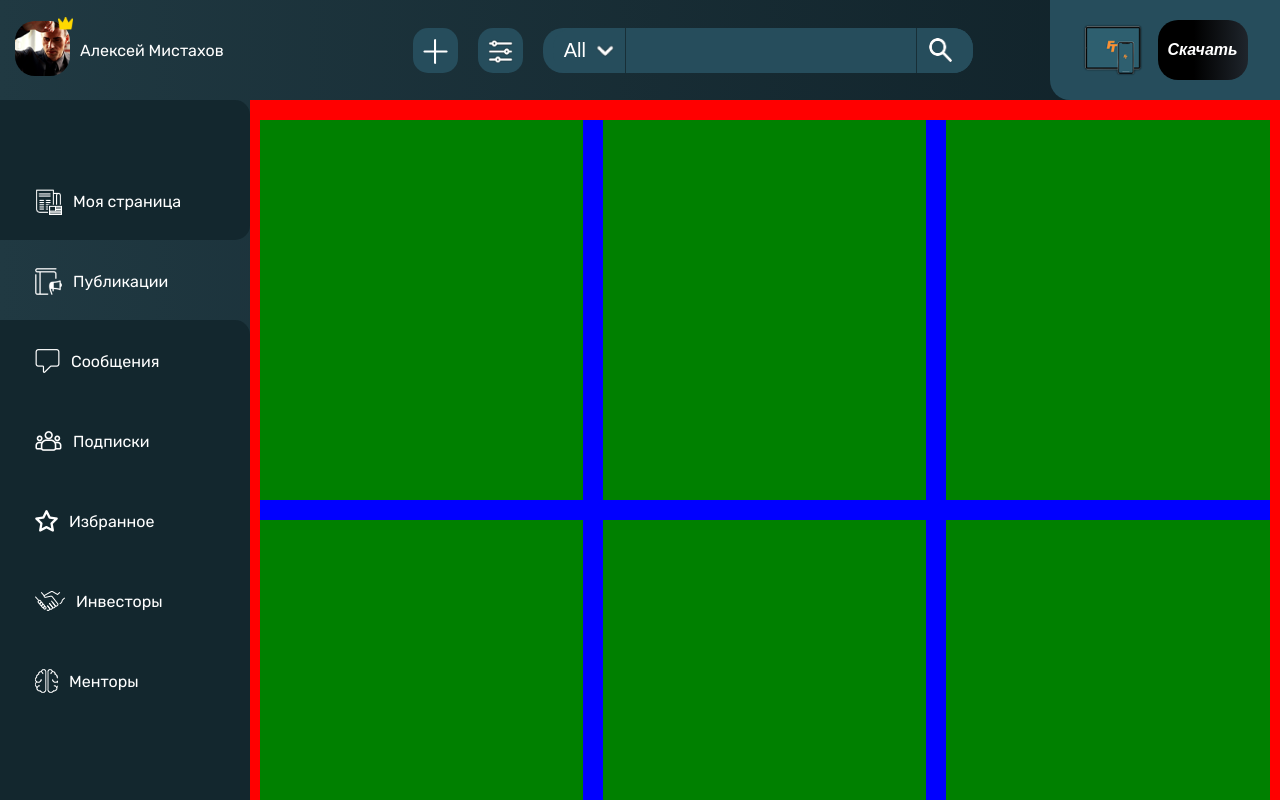
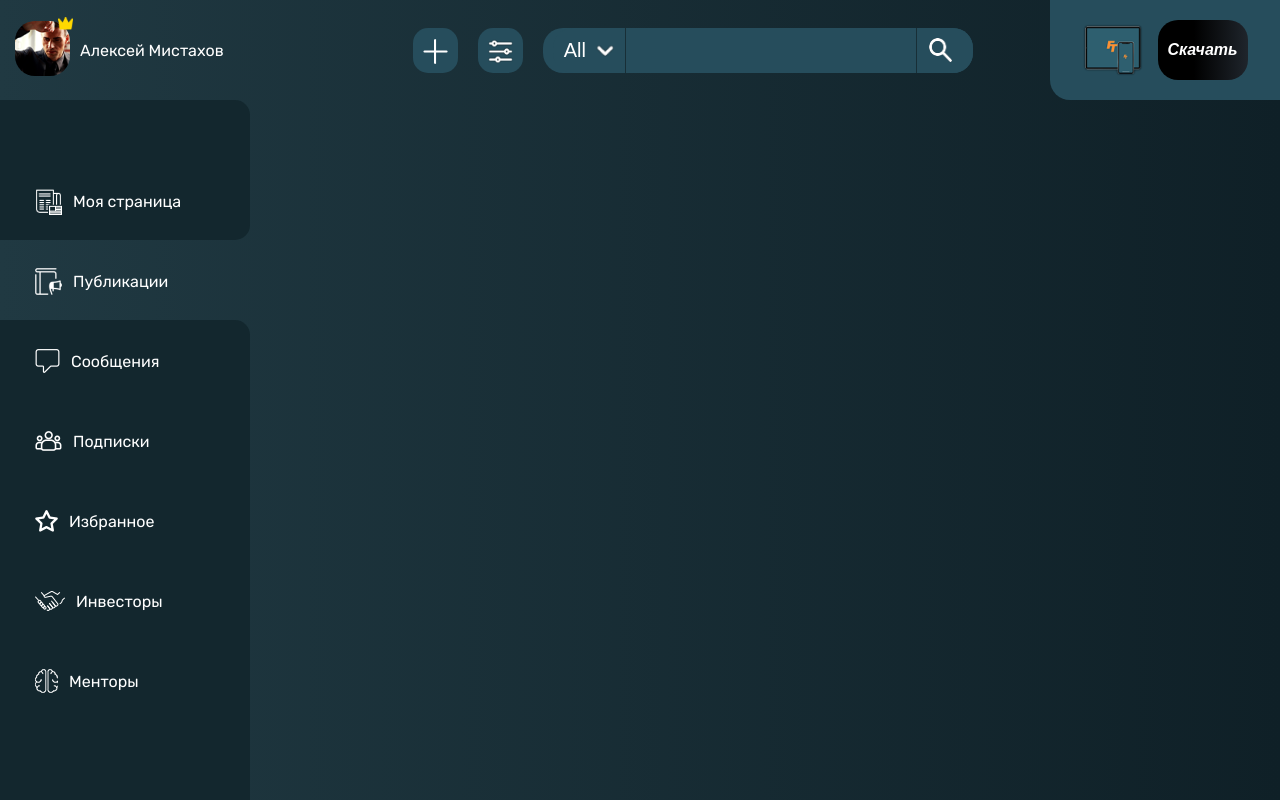
Before and after one commit to AndrewTalanov/findteam-vue, a Vue app: page / in a window 1280 px wide. Shown: the top 800 px of the page. Built offline with nearby package versions, Linux system fonts and the light colour scheme.

Commit message:
выключил лишние бэкграунды

```diff
--- a/src/components/CardWrapper.vue
+++ b/src/components/CardWrapper.vue
@@ -33,13 +33,13 @@ export default {
     .card__wrapper{
         width: 100%;
         height: 900px;
-        background-color: red;
+        /* background-color: red; */
     }
     .card__inner{
         width: 90%;
         height: 900px;
         overflow: scroll;
-        background-color: blue;
+        /* background-color: blue; */
         margin: 0 auto;
         margin-top: 40px;
         display: grid;
@@ -50,7 +50,7 @@ export default {
     .card__item{
         margin-bottom: 30px;
         height: 380px;
-        background-color: green;
+        /* background-color: green; */
     }
 
     @media (max-width: 1700px) {
```
